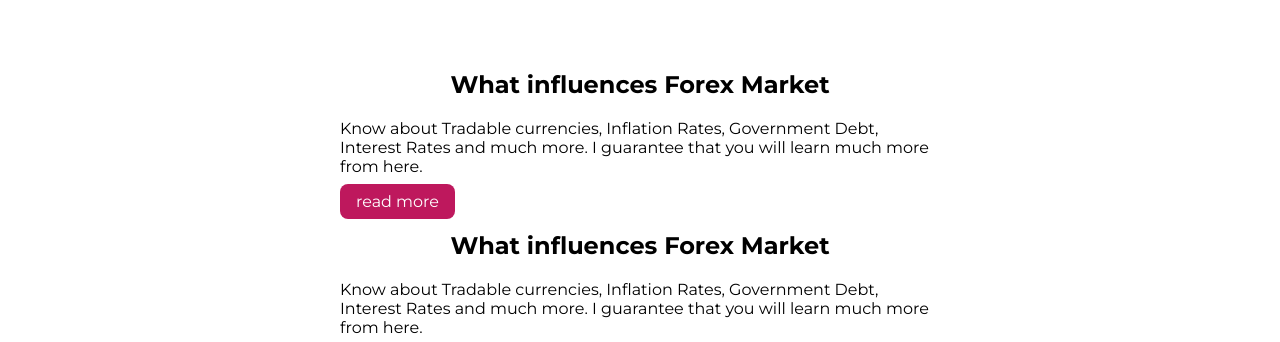
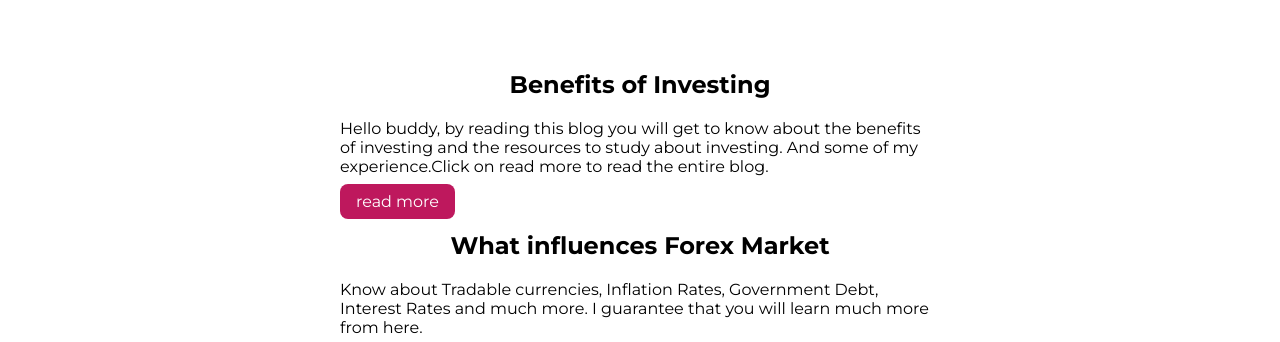
Before and after one commit to Mohitkumar33/resume-building, a plain HTML site: page blogs.html in a window 1280 px wide. Shown: the part 449-791 px from the top of the page. Drawn offline with Linux system fonts and the light colour scheme.

Commit message:
refactor: added first blog description

```diff
--- a/blogs.html
+++ b/blogs.html
@@ -37,11 +37,9 @@
     </header>
     <section class="section">
       <div class="container container-center">
-        <h1>What influences Forex Market</h1>
+        <h1>Benefits of Investing</h1>
         <p>
-          Know about Tradable currencies, Inflation Rates, Government Debt,
-          Interest Rates and much more. I guarantee that you will learn much
-          more from here.
+          Hello buddy, by reading this blog you will get to know about the benefits of investing and the resources to study about investing. And some of my experience.Click on read more to read the entire blog.
         </p>
         <a class="link link-primary" href="firstBlog.html">read more</a>
       </div>
```
